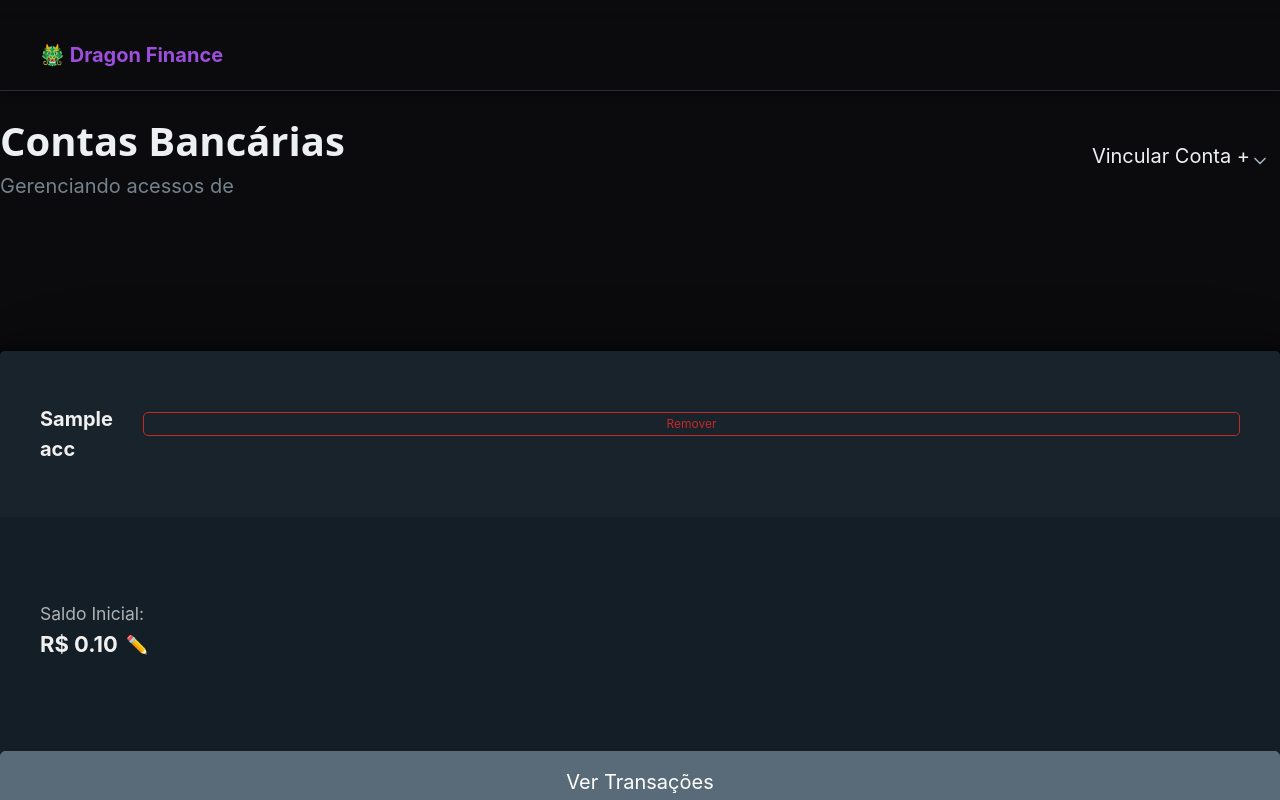
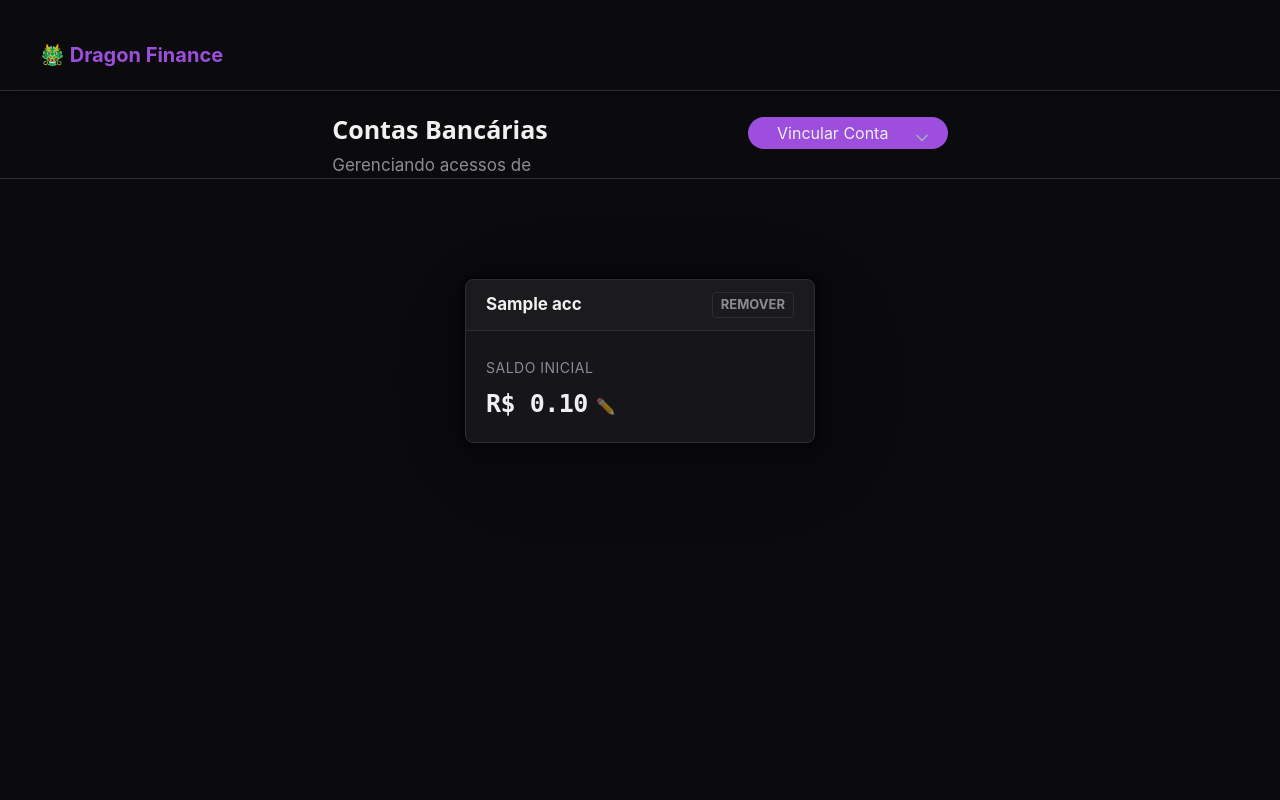
Before and after one commit to Ppaulo03/dragon_bot, a FastAPI app: template src/app/modules/finances/templates/user_accounts.j2 in a window 1280 px wide. Run offline with FastAPI, Linux system fonts and the light colour scheme; the template is opened without the code that fills it: most values are stand-ins (such as "Sample title", 1, 10 or a date in 2020); parts of the project's set-up code (start-up, migrations or seed data) failed here and were passed over.

Commit message:
feat: enhance account card layout and styling, add CSS for accounts section

```diff
--- /dev/null
+++ b/src/app/modules/finances/static/css/accounts.css
@@ -0,0 +1,243 @@
+/* Cabeçalho da Seção 🐲 */
+.section-header {
+    display: flex;
+    justify-content: center;
+    gap: 10rem;
+    align-items: center;
+    padding: 0 !important;
+    margin: 0 !important;
+    margin-bottom: 1.5rem;
+    padding-bottom: 1rem;
+    border-bottom: 1px solid var(--border);
+}
+
+.section-header hgroup {
+    margin: 0 !important;
+    /* Remove recuos que empurram o header para baixo */
+}
+
+.section-header h1 {
+    font-size: 1.25rem;
+    margin-bottom: 0.2rem;
+    color: var(--text-main);
+}
+
+.section-header p {
+    font-size: 0.85rem;
+    color: var(--text-muted);
+    margin: 0;
+}
+
+/* Dropdown de Vinculação */
+.add-account-menu {
+    position: relative;
+    display: inline-block;
+}
+
+.add-account-menu summary {
+    font-size: 0.8rem;
+    padding: 6px 16px !important;
+    min-width: 200px;
+    /* Reduzi de 300px para ser mais slim, mas o ul compensa */
+    background-color: var(--primary);
+    border-radius: 50px;
+    /* Estilo pílula para combinar com o user-badge */
+    list-style: none;
+    cursor: pointer;
+    text-align: center;
+    transition: 0.3s;
+}
+
+.add-account-menu summary::-webkit-details-marker {
+    display: none;
+    /* Remove a seta padrão do navegador */
+}
+
+.add-account-menu summary:hover {
+    filter: brightness(1.2);
+}
+
+/* Listbox (O Dropdown em si) */
+.add-account-menu ul[role="listbox"] {
+    display: block;
+    position: absolute;
+    top: calc(100% + 10px);
+    left: 50% !important;
+    transform: translateX(-50%);
+    /* O segredo da centralização */
+    width: max-content;
+    min-width: 220px;
+    background-color: var(--bg-card) !important;
+    border: 1px solid var(--primary) !important;
+    border-radius: var(--radius);
+    /* Arredondado para suavizar */
+    box-shadow: var(--shadow-lg);
+    z-index: 1000;
+    padding: 0.5rem 0;
+    margin: 0;
+}
+
+.add-account-menu ul[role="listbox"]::before {
+    content: '';
+    position: absolute;
+    top: -6px;
+    left: 50%;
+    transform: translateX(-50%) rotate(45deg);
+    width: 10px;
+    height: 10px;
+    background: var(--bg-card);
+    border-left: 1px solid var(--primary);
+    border-top: 1px solid var(--primary);
+}
+
+.add-account-menu ul li {
+    padding: 0;
+    margin: 0;
+}
+
+.add-account-menu ul li a {
+    display: block;
+    padding: 0.6rem 1rem;
+    font-size: 0.85rem;
+    color: var(--text-main) !important;
+    text-decoration: none;
+    white-space: nowrap;
+    /* Impede o vazamento de texto */
+    text-align: center !important;
+    /* Alinha com o dir="rtl" */
+}
+
+.add-account-menu ul li a:hover {
+    background-color: rgba(var(--primary-rgb), 0.1);
+    color: var(--primary) !important;
+}
+
+/* Grid de Contas */
+.accounts-grid {
+    display: grid;
+    grid-template-columns: repeat(auto-fit, minmax(280px, 350px));
+    justify-content: center;
+    gap: 1.5rem;
+    width: 100%;
+    margin-top: 1rem;
+}
+
+/* Estado Vazio */
+.empty-accounts {
+    grid-column: 1 / -1;
+    text-align: center;
+    padding: 3rem !important;
+    background: transparent !important;
+    border: 2px dashed var(--border) !important;
+    border-radius: var(--radius);
+}
+
+.empty-icon {
+    font-size: 2rem;
+    margin-bottom: 1rem;
+    opacity: 0.3;
+}
+
+.empty-accounts p {
+    color: var(--text-muted);
+    font-size: 0.9rem;
+}
+
+
+
+
+/* Card de Conta Individual 🐲 */
+.account-card {
+    background-color: var(--bg-card);
+    border: 1px solid var(--border);
+    border-radius: var(--radius);
+    padding: 0 !important;
+    /* Zerado para o header interno encostar */
+    display: flex;
+    flex-direction: column;
+    transition: transform 0.2s ease, border-color 0.2s ease;
+    overflow: hidden;
+}
+
+.account-card:hover {
+    border-color: var(--primary);
+    transform: translateY(-2px);
+    box-shadow: var(--shadow-lg);
+}
+
+/* Cabeçalho do Card (Slim) */
+.account-card .card-header {
+    display: flex;
+    justify-content: space-between;
+    align-items: center;
+    padding: 0.6rem 1rem;
+    background: rgba(255, 255, 255, 0.02);
+    border-bottom: 1px solid var(--border);
+}
+
+.account-name {
+    font-size: 0.85rem;
+    color: var(--text-main);
+    font-weight: 700;
+}
+
+/* Botão de Remover (Ref: image_65dd54.png) */
+.btn-unlink {
+    all: unset;
+    font-size: 0.65rem;
+    font-weight: 700;
+    color: var(--text-muted);
+    border: 1px solid var(--border);
+    padding: 2px 8px;
+    border-radius: 4px;
+    cursor: pointer;
+    text-transform: uppercase;
+    transition: 0.2s;
+}
+
+.btn-unlink:hover {
+    border-color: var(--danger) !important;
+    color: var(--danger) !important;
+    background: rgba(255, 77, 77, 0.05);
+}
+
+/* Seção de Saldo */
+.balance-section {
+    padding: 1rem;
+}
+
+.balance-section .label {
+    font-size: 0.7rem;
+    color: var(--text-muted);
+    text-transform: uppercase;
+    letter-spacing: 0.5px;
+}
+
+.balance-wrapper {
+    display: flex;
+    align-items: baseline;
+    gap: 8px;
+    margin-top: 4px;
+}
+
+.balance-value {
+    font-size: 1.25rem;
+    color: var(--text-main);
+    font-family: 'JetBrains Mono', monospace;
+    /* Números alinhados */
+    letter-spacing: -0.5px;
+}
+
+/* Botão de Edição (Lápis) */
+.btn-edit-balance {
+    all: unset;
+    cursor: pointer;
+    font-size: 0.8rem;
+    opacity: 0.5;
+    transition: opacity 0.2s, transform 0.2s;
+}
+
+.btn-edit-balance:hover {
+    opacity: 1;
+    transform: scale(1.2);
+}
--- a/src/app/modules/finances/templates/macros/account_card.j2
+++ b/src/app/modules/finances/templates/macros/account_card.j2
@@ -1,29 +1,24 @@
 {% macro account_card(acc, user_id) %}
-<article id="acc-card-{{ acc.id }}">
-    <header style="display: flex; justify-content: space-between; align-items: center;">
-        <strong>{{ acc.name }}</strong>
-        <button onclick="unlinkAccount('{{ user_id }}', '{{ acc.id }}')" class="outline contrast"
-            style="padding: 2px 5px; font-size: 0.6rem; border-color: var(--del-color); color: var(--del-color);">
+<article class="account-card" id="acc-card-{{ acc.id }}">
+    <div class="card-header">
+        <strong class="account-name">{{ acc.name }}</strong>
+        <button onclick="unlinkAccount('{{ user_id }}', '{{ acc.id }}')" class="btn-unlink outline"
+            title="Remover conta">
             Remover
         </button>
-    </header>
+    </div>
 
-    <div style="margin: 1rem 0;">
-        <small style="opacity: 0.7;">Saldo Inicial:</small><br>
-        <div style="display: flex; align-items: center; gap: 8px;">
-            <strong id="balance-text-{{ acc.id }}" style="font-size: 1.1rem;">
+    <div class="balance-section">
+        <small class="label">Saldo Inicial</small>
+        <div class="balance-wrapper">
+            <strong class="balance-value" id="balance-text-{{ acc.id }}">
                 R$ {{ "%.2f"|format(acc.initial_balance_cents / 100) }}
             </strong>
-            <a href="javascript:void(0)" onclick="editBalance('{{ acc.id }}', '{{ acc.initial_balance_cents / 100 }}')"
-                title="Editar Saldo" style="text-decoration: none; font-size: 0.9rem;">✏️</a>
+            <button class="btn-edit-balance"
+                onclick="editBalance('{{ acc.id }}', '{{ acc.initial_balance_cents / 100 }}')" title="Editar Saldo">
+                ✏️
+            </button>
         </div>
     </div>
-
-    <footer style="background: transparent; padding: 0; border: none;">
-        <a href="/finance/user/{{ user_id }}/transactions?account_id={{ acc.id }}" role="button" class="secondary"
-            style="width: 100%; margin-top: 0.5rem;">
-            Ver Transações
-        </a>
-    </footer>
 </article>
 {% endmacro %}
--- a/src/app/modules/finances/templates/user_accounts.j2
+++ b/src/app/modules/finances/templates/user_accounts.j2
@@ -3,40 +3,47 @@
 
 {% block extra_head %}
 {{ super() }}
+<link rel="stylesheet" href="{{ url_for('static_finance', path='css/accounts.css') }}">
 {% endblock %}
 
-{% block title %}Contas de {{ user.name }}{% endblock %}
-
 {% block finance_content %}
-<section>
-    <div style="display: flex; justify-content: space-between; align-items: center; margin-bottom: 2rem;">
-        <hgroup style="margin-bottom: 0;">
+<section class="accounts-section">
+    <header class="section-header">
+        <hgroup>
             <h1>Contas Bancárias</h1>
             <p>Gerenciando acessos de <strong>{{ user.name }}</strong></p>
         </hgroup>
 
-        <details role="list" dir="rtl">
-            <summary aria-haspopup="listbox" role="link" class="contrast">+ Vincular Conta</summary>
+        <details role="list" class="add-account-menu">
+            <summary aria-haspopup="listbox" role="link" class="contrast">
+                Vincular Conta
+            </summary>
             <ul role="listbox">
                 {% for acc in available_accounts %}
-                <li><a href="#" onclick="linkAccount('{{ user.id }}', '{{ acc.id }}')">{{ acc.name }}</a></li>
+                <li>
+                    <a href="#" onclick="linkAccount('{{ user.id }}', '{{ acc.id }}')">
+                        {{ acc.name }}
+                    </a>
+                </li>
                 {% else %}
                 <li><small>Nenhuma conta disponível</small></li>
                 {% endfor %}
             </ul>
         </details>
-    </div>
+    </header>
 
-    <div class="grid">
+    <div class="accounts-grid">
         {% for acc in owned_accounts %}
         {{ account_card(acc, user.id) }}
         {% else %}
-        <article style="grid-column: 1 / -1; text-align: center; border: 2px dashed #444;">
+        <article class="empty-accounts">
+            <div class="empty-icon">🏦</div>
             <p>Nenhuma conta vinculada a este perfil.</p>
         </article>
         {% endfor %}
     </div>
 </section>
+{% endblock %}
 
 {% block extra_scripts %}
 <script>
@@ -66,4 +73,3 @@
     }
 </script>
 {% endblock %}
-{% endblock %}
```
